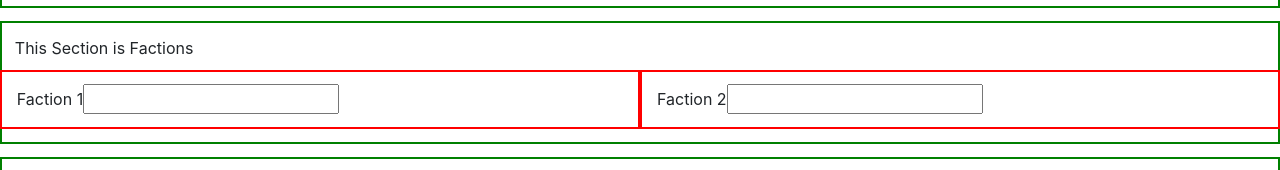
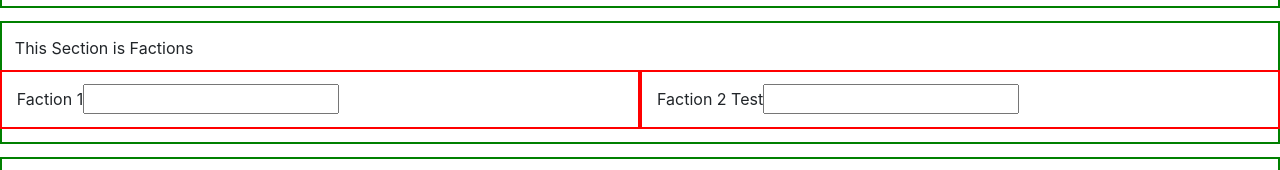
Before and after one commit to AmanPathak8184/PromanFrontend, a React (Create React App) app: page / in a window 1280 px wide. Shown: the part 739-909 px from the top of the page. Built offline with nearby package versions, Linux system fonts and the light colour scheme.

Commit message:
Test Function

```diff
--- a/src/Cacculator/Calculator.js
+++ b/src/Cacculator/Calculator.js
@@ -392,7 +392,7 @@ Faction 1
 <input type="number" className="customInput" onChange={this.Faction1Handler.bind(this)}/>
 </Col>
 <Col className="border1">
-Faction 2
+Faction 2 Test
 <input type="number" className="customInput" onChange={this.Faction2Handler.bind(this)}/>
 </Col>
 
```
